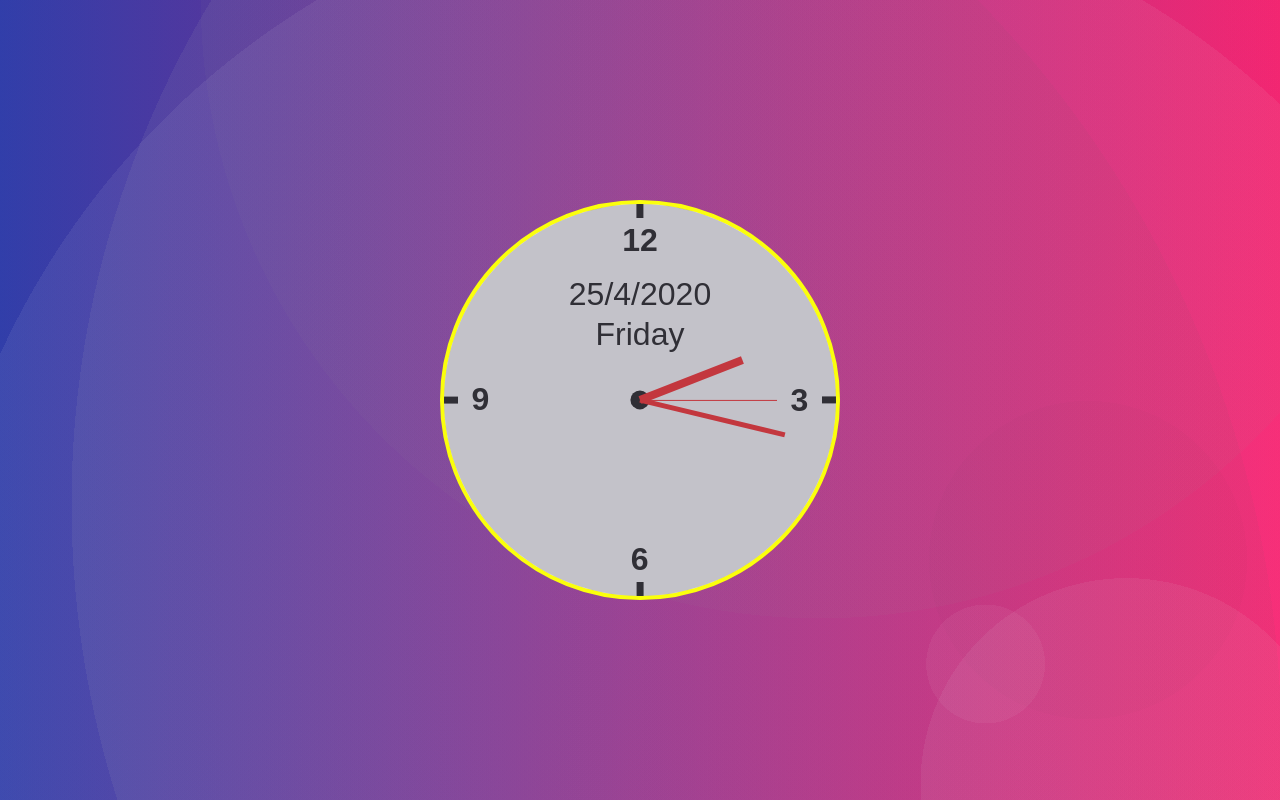
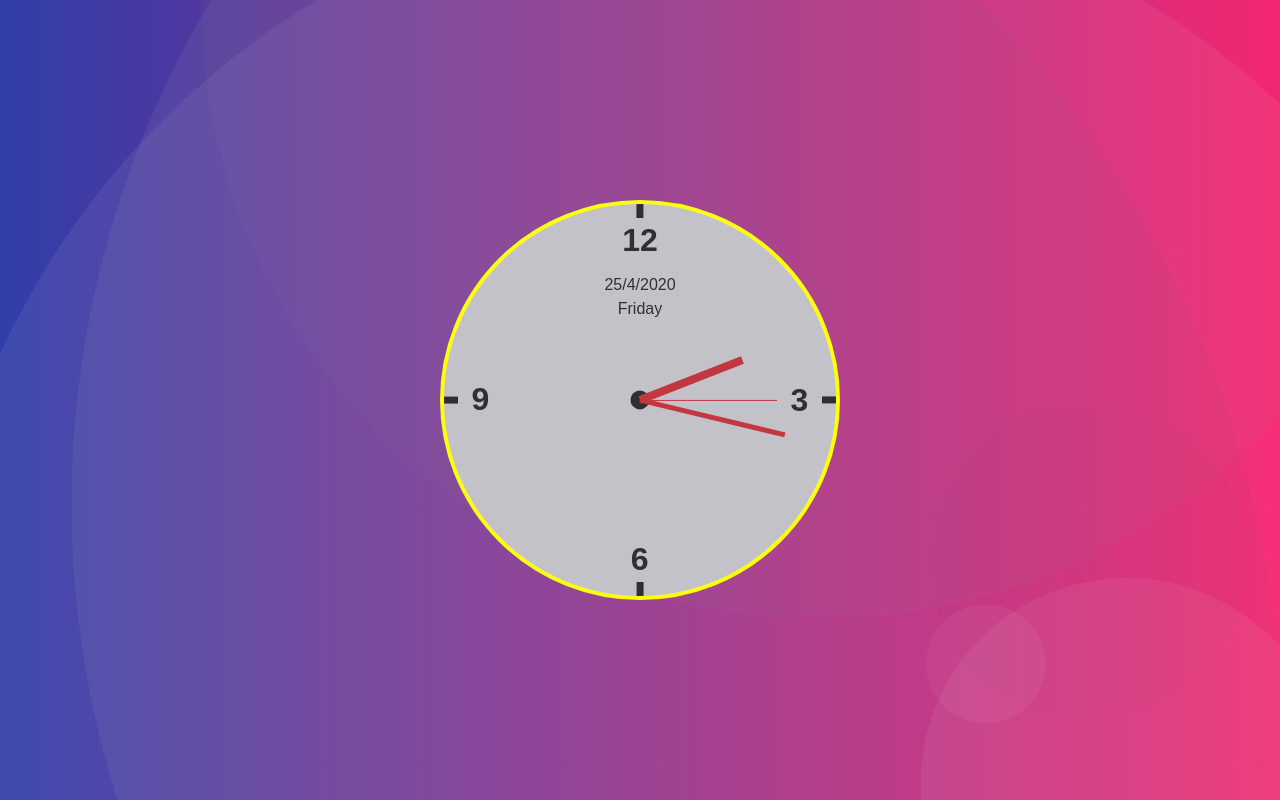
Before and after one commit to rounakbhowmick/analog-clock, a plain HTML site: page index.html in a window 1280 px wide. Drawn offline with Linux system fonts and the light colour scheme.

Commit message:
font-size and padding fixed

```diff
--- a/index.html
+++ b/index.html
@@ -18,19 +18,15 @@
     </audio>
 
     </div>
-    <div class="clock">
+    <section class="clock">
         <div id="mydate"></div>
         <div id="myweekday"></div>
         <div class="num num3">
             <div>3</div>
         </div>
-
-
         <div class="num num6">
             <div>6</div>
         </div>
-
-
         <div class="num num9">
             <div>9</div>
         </div>
@@ -47,7 +43,7 @@
         <div class="hand" id="hour">
             <div class="hour"></div>
         </div>
-    </div>
+    </section>
     <script src="app.js"></script>
 </body>
 
--- a/styles.css
+++ b/styles.css
@@ -30,8 +30,6 @@ body {
     overflow: hidden;
     border-radius: 15.625rem;
     border: 0.3rem solid rgb(251, 255, 12);
-
-
 }
 
 #myaudio {
@@ -56,7 +54,7 @@ body {
     height: 100%;
 
     text-align: center;
-    font-size: 2rem;
+    font-size: 1rem;
     font-weight: 100;
     padding: 4.5rem;
 }
@@ -68,11 +66,10 @@ body {
     height: 100%;
 
     text-align: center;
-    font-size: 2rem;
-    font-weight: 100;
-    padding: 7rem;
+    font-size: 1rem;
+    font-weight: 10;
+    padding: 6rem;
 }
-
 
 /*clock inside hole*/
 .clock::before {
@@ -154,7 +151,6 @@ body {
     background-color: rgb(255, 14, 14);
 }
 
-
 /*Hands Size */
 .sec {
     width: 0.01rem;
```
Also changed, not shown: app.js (+0 -8 lines).
